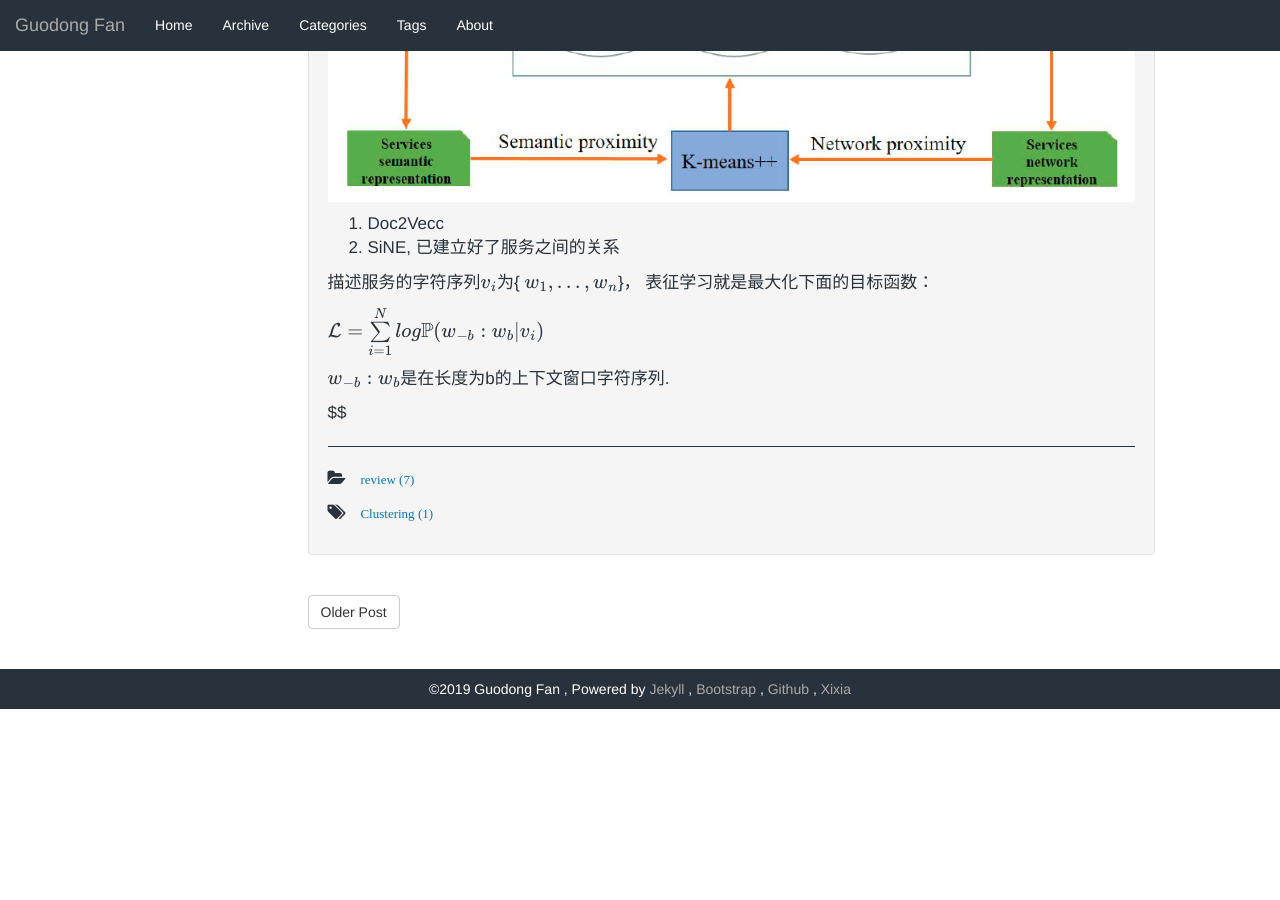
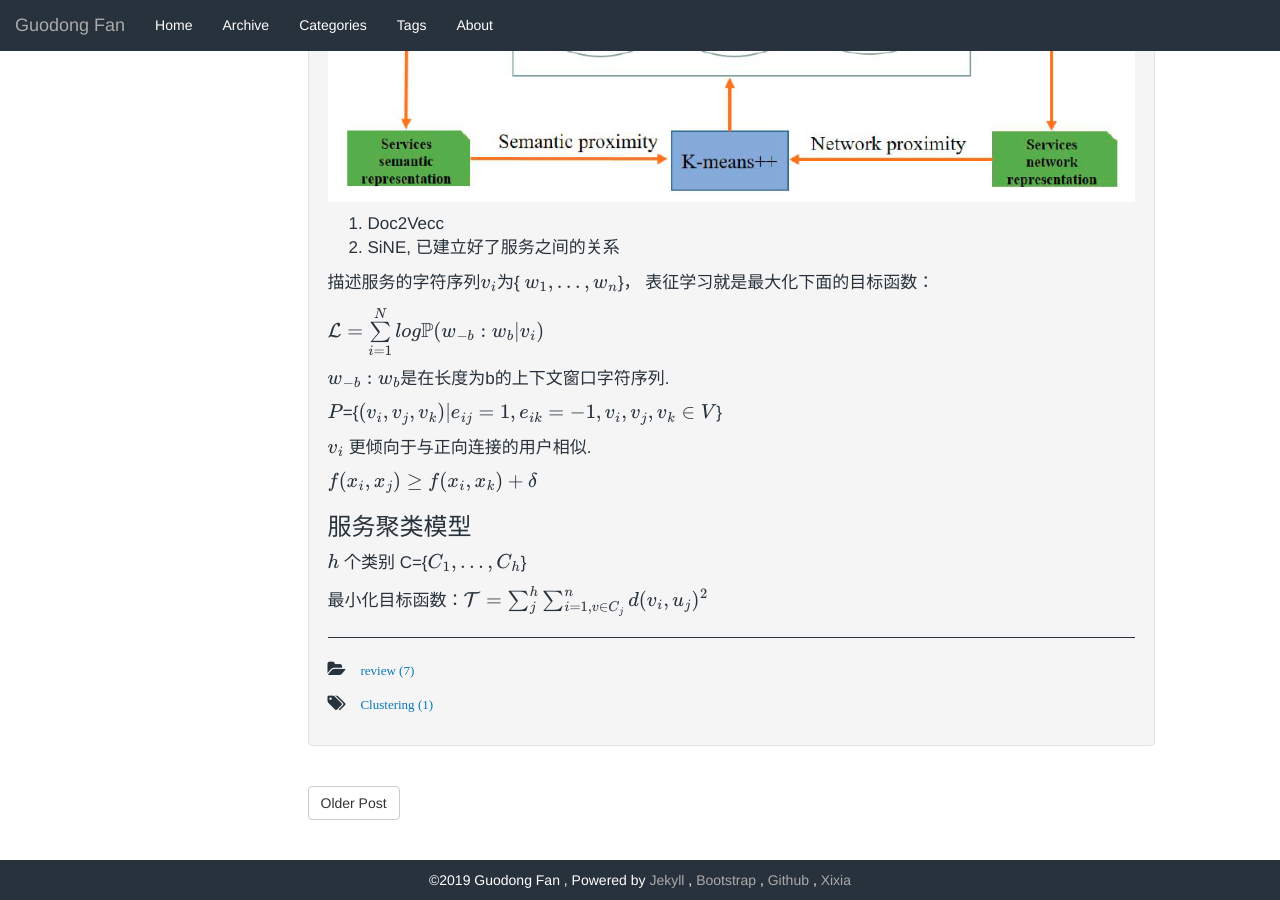
Before and after one commit to GuodongFan/GuodongFan.github.io, a Jekyll site: the page built from _posts/2019-08-06-Web-Clustering.md, in a window 1280 px wide and 900 px high, scrolled down 795 px. Built offline with Jekyll 4.4.1, drawn with Linux system fonts in a browser that asks for light colours; our own code applies the rules of GitHub Pages for plain Markdown files; formulas are drawn with MathJax 3; before the commit the page ends 1504 px from its top, so only the background shows below that.

Commit message:
Update 2019-08-06-Web-Clustering.md

```diff
--- a/_posts/2019-08-06-Web-Clustering.md
+++ b/_posts/2019-08-06-Web-Clustering.md
@@ -33,4 +33,14 @@
 
 $w_{-b}:w_{b}$是在长度为b的上下文窗口字符序列.
 
-$$
+$P$={$(v_i, v_j, v_k)\|e_{ij}=1, e_{ik}=-1, v_i, v_j, v_k \in V$}
+
+$v_i$ 更倾向于与正向连接的用户相似.
+
+$f(x_i, x_j) \geq f(x_i, x_k) + \delta$
+
+### 服务聚类模型
+
+$h$ 个类别 C={$C_1, ..., C_h$}
+
+最小化目标函数：$\mathcal{T}= \sum_{j}^{h}\sum_{i=1,v\in C_j}^{n}d(v_i, u_j)^2$
```
